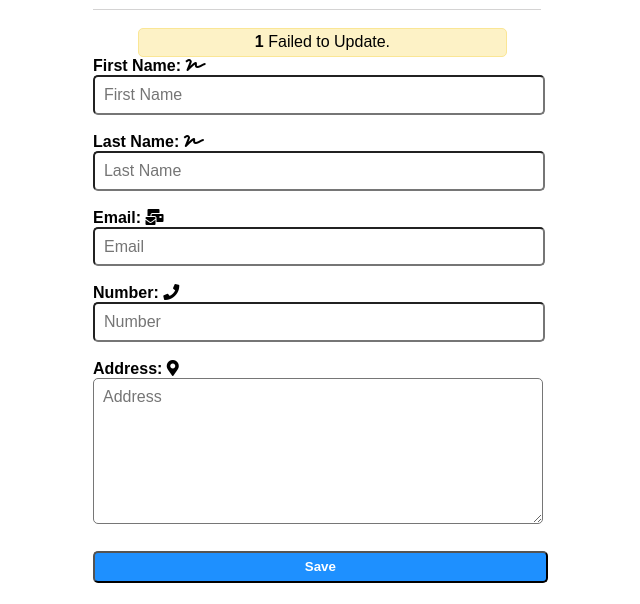
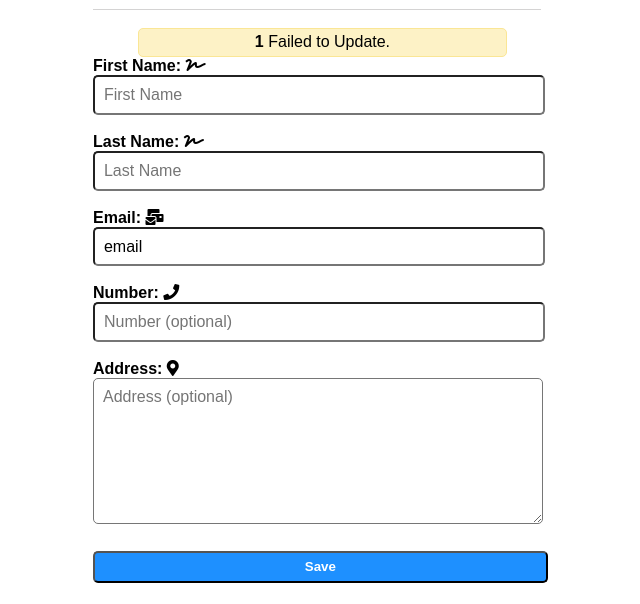
Before and after one commit to Hannan84/Food_Order, a PHP site: page /user_profile.php in a window 1280 px wide. Shown: the part 232-836 px from the top of the page, without its empty margins (323-963 px from the left). Run offline with PHP 8.4, Linux system fonts and the light colour scheme; a user stored in the database is signed in; some libraries are stand-ins or nearby versions.

Commit message:
some changes to user_profile

```diff
--- a/user_profile.php
+++ b/user_profile.php
@@ -39,15 +39,15 @@ if (isset($_POST['pass_submit'])){
         </div>
         <div class="order-label">
             <label for="Email"">Email: <i class="fas fa-mail-bulk"></i></label>
-            <input required type="text" class="input-responsive" name="email" placeholder="Email">
+            <input type="email" class="input-responsive" value="email" readonly>
         </div>
         <div class="order-label">
             <label for="Number"">Number: <i class="fas fa-phone"></i></label>
-            <input required type="number" class="input-responsive" name="number" placeholder="Number">
+            <input type="number" class="input-responsive" name="number" placeholder="Number (optional)">
         </div>
         <div class="order-label">
             <label for="Address"">Address: <i class="fas fa-map-marker-alt"></i></label>
-            <textarea required name="address" class="input-responsive" cols="43" rows="7" placeholder="Address"></textarea>
+            <textarea name="address" class="input-responsive" cols="43" rows="7" placeholder="Address (optional)"></textarea>
         </div>
         <button type="submit" name="submit" class="btn-primary-login">Save</button>
     </form>
```
